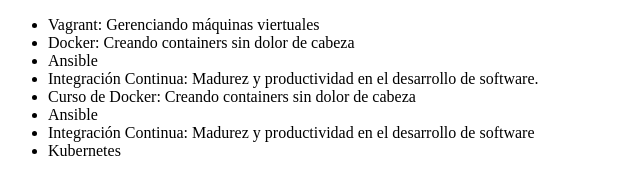
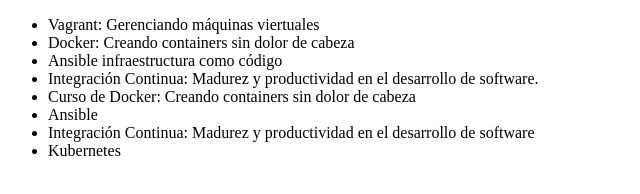
Before and after one commit to HyperMarco/alura-git, a plain HTML site: page index.html in a window 1280 px wide. Shown: the whole page, without its empty margins (0-640 px from the left). Drawn offline with Linux system fonts and the light colour scheme.

Commit message:
Cambiando el nombre del curso de Ansible

```diff
--- a/index.html
+++ b/index.html
@@ -8,7 +8,7 @@
         <ul>
             <li>Vagrant: Gerenciando máquinas viertuales</li>
             <li>Docker: Creando containers sin dolor de cabeza</li>
-            <li>Ansible</li>
+            <li>Ansible infraestructura como código</li>
             <li>Integración Continua: Madurez y productividad en el desarrollo de software.</li>
             <li>Curso de Docker: Creando containers sin dolor de cabeza</li>
             <li>Ansible</li>
```
